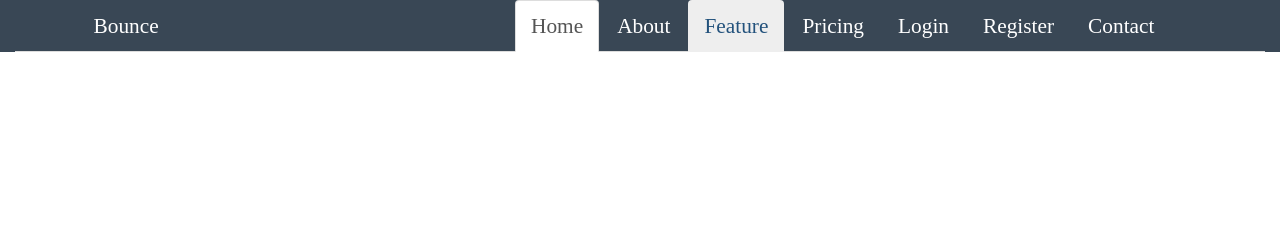
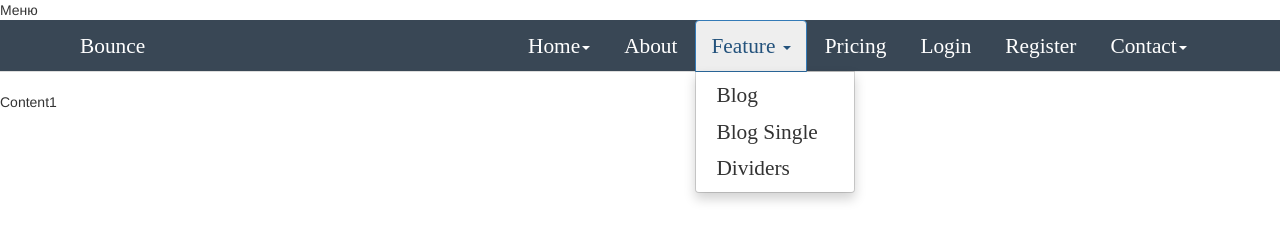
Before and after one commit to KabJuu/home_work_1, a plain HTML site: page index.html in a window 1280 px wide. Both pictures are taken after a click on the link "Feature". Drawn offline with nearby package versions, Linux system fonts and the light colour scheme.

Commit message:
додлелали меню

```diff
--- a/css/style.css
+++ b/css/style.css
@@ -2,13 +2,15 @@
 	background-color: #394755;
 	border: 0px;
 }
-#bounce {
-	width: 40%;
-	padding-left: 5%;
-	font-size: 18pt;
-}
-a {
+a{
 	font-size: 16pt;
 	color: white;
 	font-family: serif;
 }
+#bounce {
+	width: 40%;
+	padding-left: 5%;
+}
+li:hover  {
+	text-decoration: underline;
+}
--- a/index.html
+++ b/index.html
@@ -5,21 +5,47 @@
 	<title>home_work_1</title>
 	<link rel="stylesheet" type="text/css" href="https://cdnjs.cloudflare.com/ajax/libs/twitter-bootstrap/3.3.7/css/bootstrap.min.css">
 	<link rel="stylesheet" type="text/css" href="css/style.css">
+
 </head>
 <body>
-	<nav class="navbar navbar-fixed-top">
-  		<div class="container-fluid">
-	    		<ul class="nav nav-tabs center" id="menu">
+<!-->Меню<!-->
+	<nav class="navbar navbar-static-top">
+  		<div class="navbar-inner">
+	    		<ul class="nav nav-tabs center">
 				  <li id="bounce"><a href="#">Bounce</a></li>
-				  <li class="active dropup"><a href="#">Home</a></li>
+				  <li class="dropdown">
+				  		<a href="#" class="dropdown-toggle" data-toggle="dropdown">Home<b class="caret"></b></a>
+				  			<ul class="dropdown-menu">
+				  				<li><a href="#">Default Home</a></li>
+				  				<li><a href="#">Alternative Home</a></li>
+				  			</ul>
+				  </li>
 				  <li><a href="#">About</a></li>
-				  <li><a href="#">Feature</a></li>
+				  <li class="dropdown">
+				  	<a href="#" class="dropdown-toggle" data-toggle="dropdown">Feature <b class="caret"></b></a>
+				  		<ul class="dropdown-menu">
+				  			<li><a href="#">Blog</a></li>
+				  			<li><a href="#">Blog Single</a></li>
+				  			<li><a href="#">Dividers</a></li>
+				  		</ul>
+				  </li>
 				  <li><a href="#">Pricing</a></li>
 				  <li><a href="#">Login</a></li>
 				  <li><a href="#">Register</a></li>
-				  <li><a href="">Contact</a></li>
+				  <li class="dropdown">
+				  	<a href="#" class="dropdown-toggle" data-toggle="dropdown">Contact<b class="caret"></b></a>
+						<ul class="dropdown-menu">
+							<li><a href="#">Default Contact</a></li>
+							<li><a href="#">Alternative Contact</a></li>
+						</ul>
+				  </li>
 				</ul>
   		</div>
 	</nav>
+<!-->Content1<!-->
+
+
 </body>
+<script src="https://cdnjs.cloudflare.com/ajax/libs/jquery/3.0.0/jquery.min.js"></script>
+<script src="https://cdnjs.cloudflare.com/ajax/libs/twitter-bootstrap/3.3.7/js/bootstrap.min.js"></script>
 </html>
```
